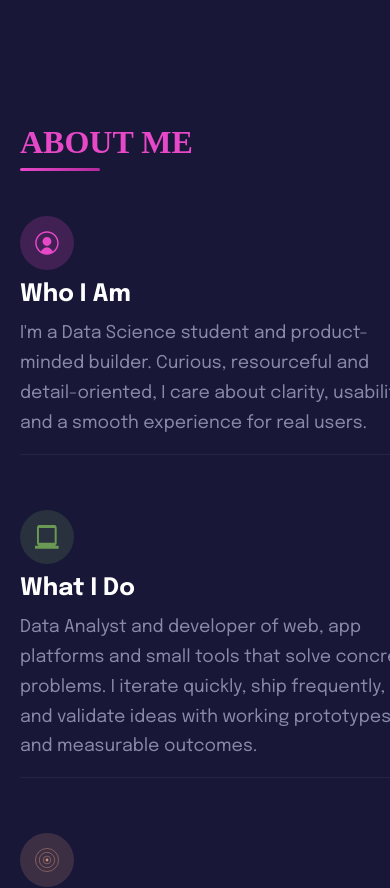
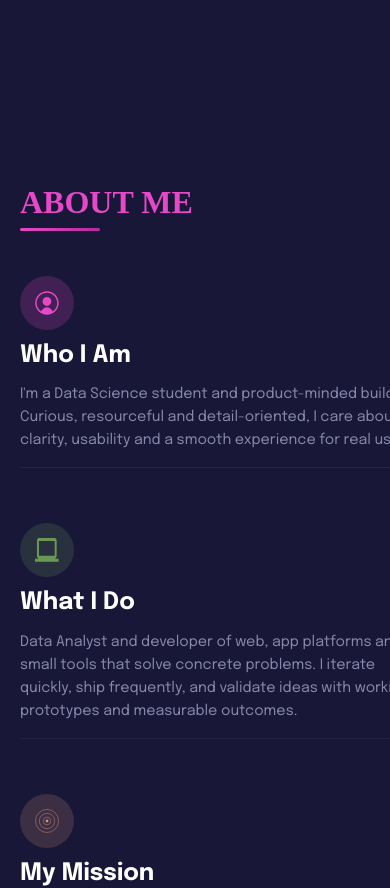
Before and after one commit to sidicksino/SidickPortfolio, a React (Vite) app: page / in a window 390 px wide. Shown: the part 820-1708 px from the top of the page. Built offline with nearby package versions, Linux system fonts and the light colour scheme; a web font is replaced by a local one.

Commit message:
ABOUT PAGE

```diff
--- a/src/components/about/About.css
+++ b/src/components/about/About.css
@@ -40,7 +40,6 @@
   --font-display: "Elsie", serif;
   --font-fire: "Abril Fatface", cursive;
 }
-
 
 .about {
   padding: 120px 80px;
@@ -182,18 +181,20 @@
 }
 
 .text-block h3 {
-    font-size: 1.8rem;
+  font-size: clamp(1.2rem, 3vw, 1.8rem);
   margin: 0 0 12px 0;
   color: white;
   font-weight: 700;
   font-family: var(--font-body);
+  line-height: 1.3;
 }
 
 .text-block p {
-    font-size: 1.1rem;
+  font-size: clamp(0.95rem, 2.5vw, 1.1rem);
   line-height: 1.7;
   color: var(--text-muted);
   margin: 0;
+  line-height: 1.6;
 }
 
 /* Responsive */
@@ -275,3 +276,21 @@
     font-size: 1.5rem;
   }
 }
+
+@media (max-width: 576px) {
+  .about {
+    padding: 60px 20px;
+  }
+
+  .about-container {
+    gap: 40px;
+  }
+
+  .about-item {
+    gap: 10px;
+  }
+
+  .text-block p {
+    font-size: 0.9rem; /* un peu plus petit sur très petit écran */
+  }
+}
```
Lines whose indentation alone changed are shown as unchanged.
